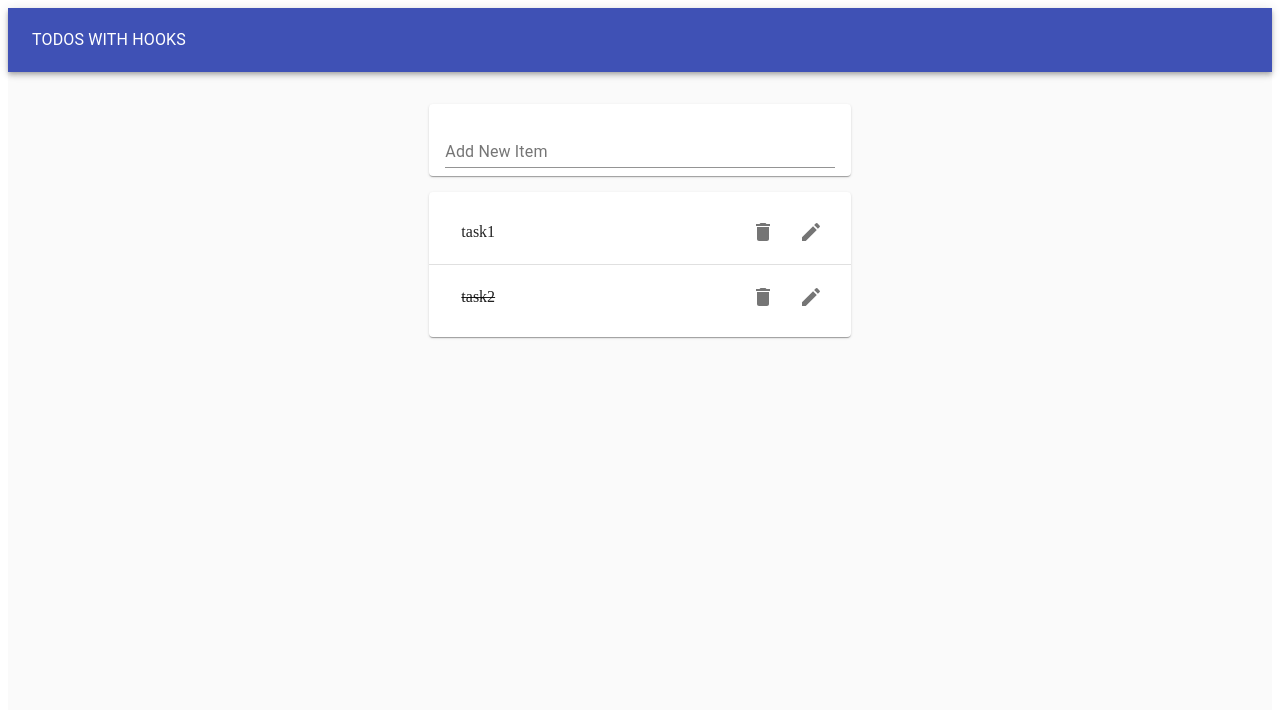
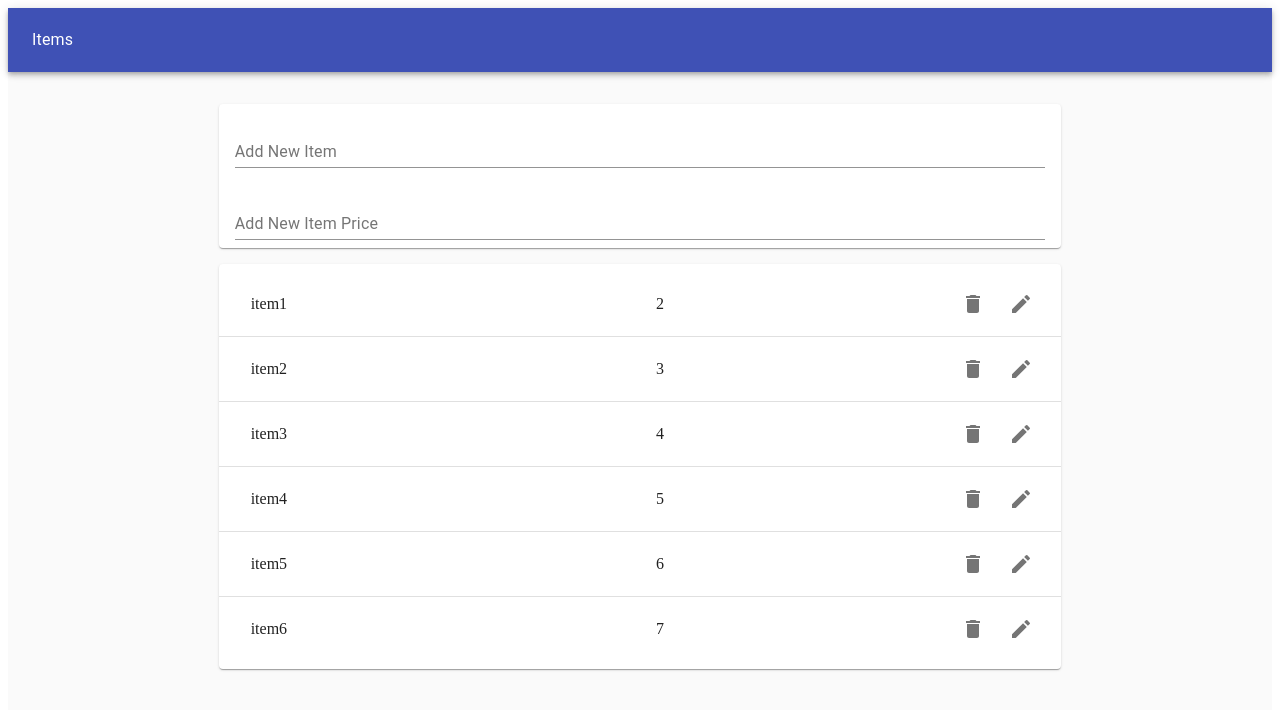
Before and after one commit to sarthakagrawal927/shop-dash, a React (Create React App) app: page / in a window 1280 px wide. Shown: the top 710 px of the page. Built offline with nearby package versions, Linux system fonts and the light colour scheme.

Commit message:
now showing items, working fine

```diff
--- a/src/components/EditItemForm.js
+++ b/src/components/EditItemForm.js
@@ -6,27 +6,38 @@ import useInputState from "../hooks/useInputState";
 
 import TextField from "@material-ui/core/TextField";
 
-function EditTodoForm({ id, task, toggleEditForm }) {
-  const [value, handleChange, reset] = useInputState(task);
+function EditItemForm({ id, originalName, originalPrice, toggleEditForm }) {
+  const [name, handleChangeName, resetName] = useInputState(originalName);
+  const [price, handleChangePrice, resetPrice] = useInputState(originalPrice);
+
   const dispatch = useContext(DispatchContext);
 
   return (
     <form
       onSubmit={(e) => {
         e.preventDefault();
-        dispatch({ type: "EDIT", newTask: value, id: id });
-        reset();
+        dispatch({ type: "EDIT", newName: name, newPrice: price, id: id });
+        resetName();
+        resetPrice();
         toggleEditForm();
       }}
-      style={{ marginLeft: "1rem", width: "50%" }}>
+      style={{ marginLeft: "1rem", width: "80%" }}>
       <TextField
         margin='normal'
-        value={value}
-        onChange={handleChange}
-        fullWidth
+        value={name}
+        onChange={handleChangeName}
         autoFocus
+        style={{ paddingRight: "0.5rem", width: "49%" }}
       />
+      <TextField
+        margin='normal'
+        value={price}
+        onChange={handleChangePrice}
+        autoFocus
+        style={{ width: "49%" }}
+      />
+      <button style={{ display: "none" }}></button>
     </form>
   );
 }
-export default EditTodoForm;
+export default EditItemForm;
--- a/src/components/Item.js
+++ b/src/components/Item.js
@@ -13,19 +13,23 @@ import DeleteIcon from "@material-ui/icons/Delete";
 import EditIcon from "@material-ui/icons/Edit";
 import ListItemSecondaryAction from "@material-ui/core/ListItemSecondaryAction";
 
-function Item({ id, task, completed }) {
+function Item({ id, name, price, category, subcategory }) {
   const [isEditing, toggle] = useToggleState(false);
   const dispatch = useContext(DispatchContext);
   return (
-    <ListItem style={{ height: "64px" }}>
+    <ListItem style={{ height: "64px" }} component='div'>
       {isEditing ? (
-        <EditItemForm id={id} task={task} toggleEditForm={toggle} />
+        <EditItemForm
+          id={id}
+          originalName={name}
+          originalPrice={price}
+          toggleEditForm={toggle}
+        />
       ) : (
         <>
-          <ListItemText
-            style={{ textDecoration: completed ? "line-through" : "none" }}>
-            {task}
-          </ListItemText>
+          <ListItemText>{name}</ListItemText>
+          <ListItemText>{price}</ListItemText>
+
           <ListItemSecondaryAction>
             <IconButton
               aria-label='Delete'
--- a/src/components/ItemApp.js
+++ b/src/components/ItemApp.js
@@ -23,11 +23,11 @@ function ItemApp() {
       elevation={0}>
       <AppBar color='primary' position='static' style={{ height: "64px" }}>
         <Toolbar>
-          <Typography color='inherit'>TODOS WITH HOOKS</Typography>
+          <Typography color='inherit'>Items </Typography>
         </Toolbar>
       </AppBar>
       <Grid container justify='center' style={{ marginTop: "1rem" }}>
-        <Grid item xs={11} md={8} lg={4}>
+        <Grid item xs={11} md={8} lg={8}>
           <ItemsProvider>
             <ItemForm />
             <ItemList />
--- a/src/components/ItemForm.js
+++ b/src/components/ItemForm.js
@@ -8,23 +8,34 @@ import TextField from "@material-ui/core/TextField";
 import Paper from "@material-ui/core/Paper";
 
 function ItemForm() {
-  const [value, handleChange, reset] = useInputState("");
+  const [name, handleChangeName, resetName] = useInputState("");
+  const [price, handleChangePrice, resetPrice] = useInputState("");
+
   const dispatch = useContext(DispatchContext);
   return (
     <Paper style={{ margin: "1rem 0", padding: "0 1rem" }}>
       <form
         onSubmit={(e) => {
           e.preventDefault();
-          dispatch({ type: "ADD", task: value });
-          reset();
+          dispatch({ type: "ADD", name: name, price: price });
+          resetName();
+          resetPrice();
         }}>
         <TextField
-          value={value}
-          onChange={handleChange}
+          value={name}
+          onChange={handleChangeName}
           margin='normal'
           label='Add New Item'
           fullWidth
         />
+        <TextField
+          value={price}
+          onChange={handleChangePrice}
+          margin='normal'
+          label='Add New Item Price'
+          fullWidth
+        />
+        <button style={{ display: "none" }}></button>
       </form>
     </Paper>
   );
--- a/src/components/ItemList.js
+++ b/src/components/ItemList.js
@@ -9,18 +9,16 @@ import List from "@material-ui/core/List";
 import Divider from "@material-ui/core/Divider";
 
 function Itemlist() {
-  const todos = useContext(ItemsContext);
+  const items = useContext(ItemsContext);
 
-  if (todos.length)
+  if (items.length !== 0)
     return (
       <Paper>
         <List>
-          {todos.map((todo, i) => (
-            // To add a key to a fragment, we have to use the long-hand version
-            // rather than <> </>, we have to use <React.Fragment>
-            <React.Fragment key={i}>
-              <Item {...todo} key={todo.id} />
-              {i < todos.length - 1 && <Divider />}
+          {items.map((item, index) => (
+            <React.Fragment key={index}>
+              <Item {...item} key={index} />
+              {index < items.length - 1 && <Divider />}
             </React.Fragment>
           ))}
         </List>
--- a/src/contexts/items.context.js
+++ b/src/contexts/items.context.js
@@ -3,10 +3,10 @@ import React, { createContext } from "react";
 import itemReducer from "../reducers/item.reducer";
 import { useLocalStorageReducer } from "../reducers/useLocalStorageReducer";
 
-const defaultTodos = [
-  { id: 1, task: "task1", completed: false },
-  { id: 2, task: "task2", completed: true },
-];
+// const defaultTodos = [
+//   { id: 1, task: "task1", completed: false },
+//   { id: 2, task: "task2", completed: true },
+// ];
 
 const defaultItems = [
   { id: 1, category: "cat1", subcategory: "subcat1", name: "item1", price: 2 },
@@ -21,13 +21,13 @@ export const ItemsContext = createContext();
 export const DispatchContext = createContext();
 
 export function ItemsProvider(props) {
-  const [todos, dispatch] = useLocalStorageReducer(
+  const [items, dispatch] = useLocalStorageReducer(
     "items",
-    defaultTodos,
+    defaultItems,
     itemReducer,
   );
   return (
-    <ItemsContext.Provider value={todos}>
+    <ItemsContext.Provider value={items}>
       <DispatchContext.Provider value={dispatch}>
         {" "}
         {props.children}
--- a/src/reducers/item.reducer.js
+++ b/src/reducers/item.reducer.js
@@ -3,12 +3,21 @@ import { uuid } from "uuidv4";
 const reducer = (state, action) => {
   switch (action.type) {
     case "ADD":
-      return [...state, { id: uuid(), task: action.task, completed: false }];
+      return [
+        ...state,
+        {
+          id: uuid(),
+          name: action.name,
+          price: action.price,
+        },
+      ];
     case "REMOVE":
-      return state.filter((todo) => todo.id !== action.id);
+      return state.filter((item) => item.id !== action.id);
     case "EDIT":
-      return state.map((todo) =>
-        todo.id === action.id ? { ...todo, task: action.newTask } : todo,
+      return state.map((item) =>
+        item.id === action.id
+          ? { ...item, name: action.newName, price: action.newPrice }
+          : item,
       );
     default:
       return state;
```
